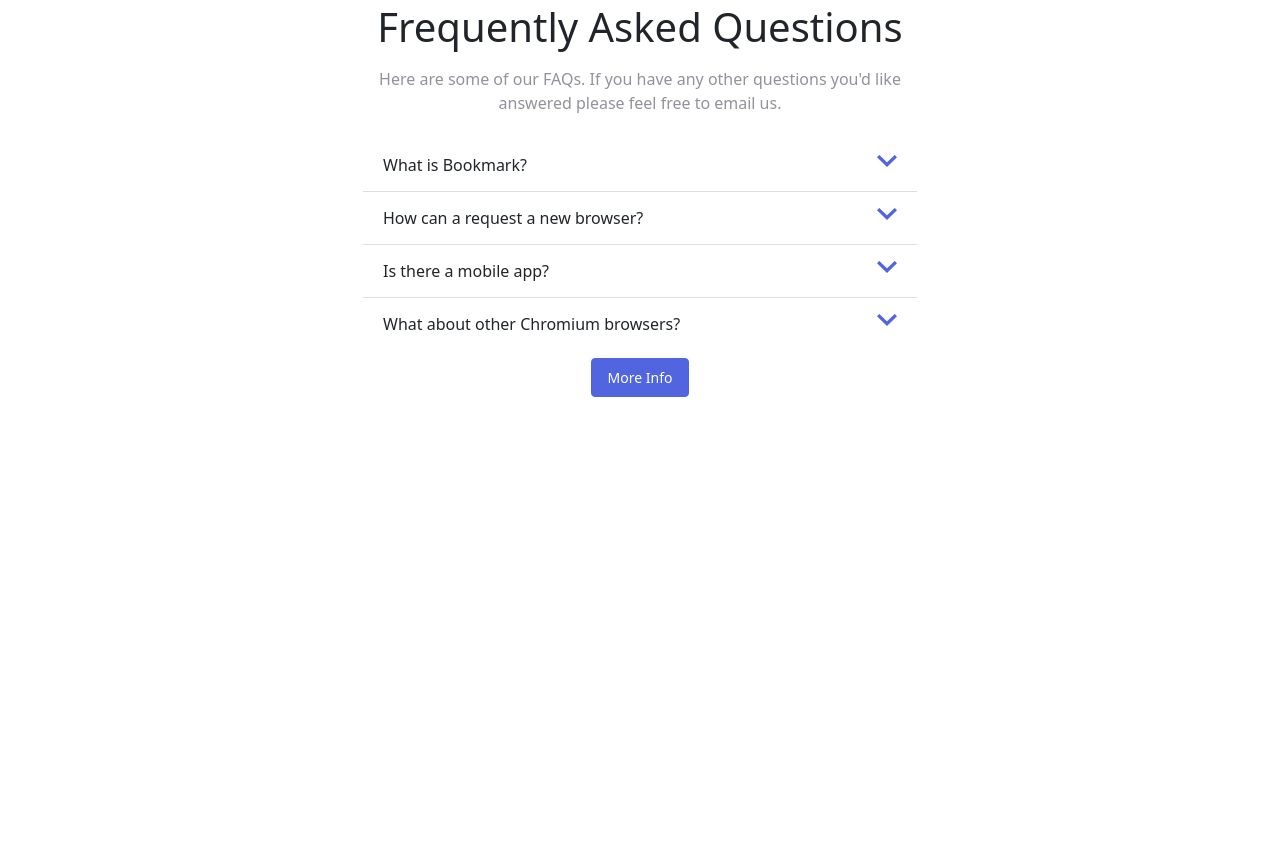
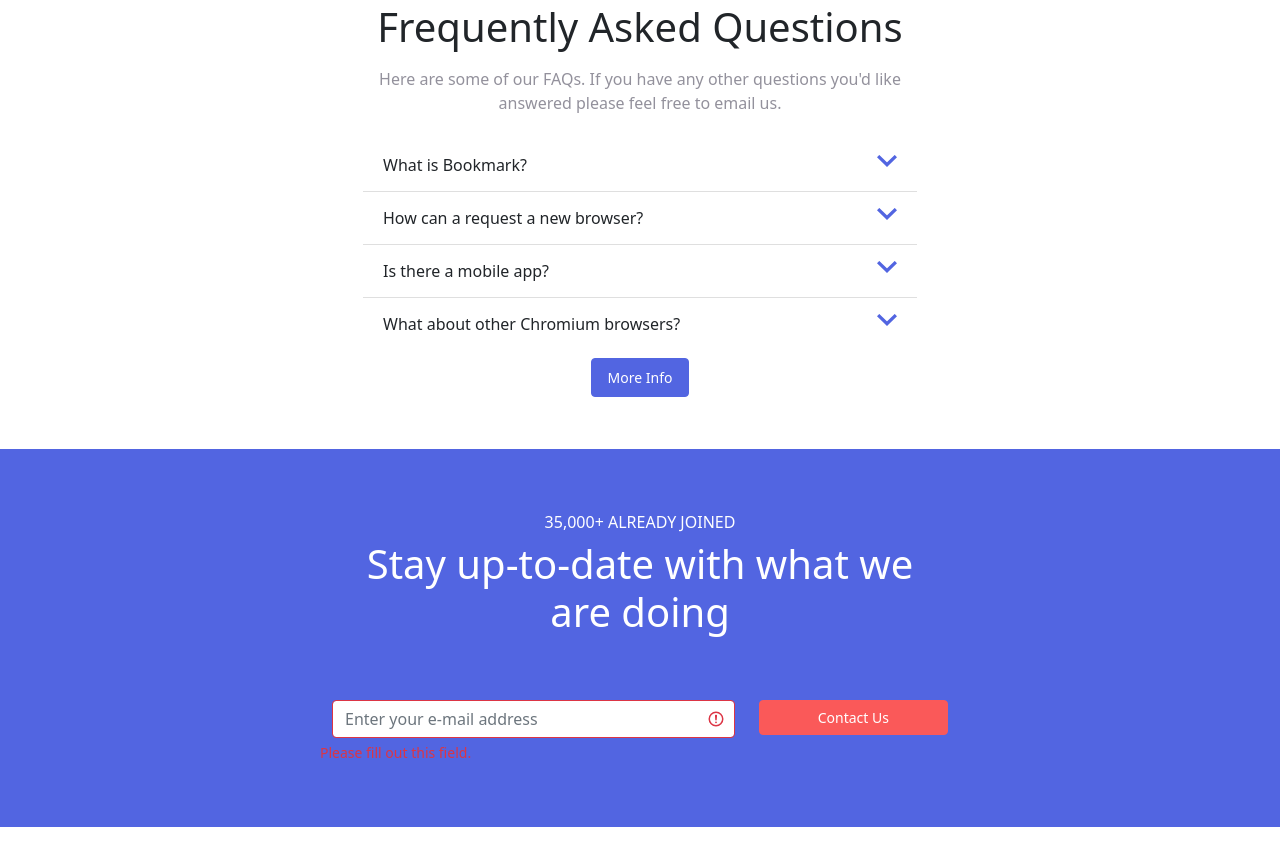
Before and after one commit to mireiamarcet/it-academy-sprint-2, a website: page nivell-1/index.html in a window 1280 px wide. Shown: the part 2163-3028 px from the top of the page. Before the commit the page ends 2612 px from the top, so only its background shows below. Drawn offline with nearby package versions, Linux system fonts and the light colour scheme.

Commit message:
Nivell 2 en procés

```diff
--- a/nivell-1/index.html
+++ b/nivell-1/index.html
@@ -4,7 +4,7 @@
     <meta http-equiv="X-UA-Compatible" content="IE=edge">
     <meta name="viewport" content="width=device-width, initial-scale=1.0">
     <link href="css/main.min.css" rel="stylesheet">
-    <title>Nivell 1</title>
+    <title>Nivell 2</title>
 </head>
 <body>
     <!-- navbar -->
@@ -257,6 +257,30 @@
     </section>
 
     <!-- bottom -->
+    <section id="bottom">
+        <div class="container-fluid bg-primary text-white my-5 py-5">
+            <div class="row justify-content-center align-items-center mt-3">
+                <div class="col-10 col-sm-6 text-center">
+                    <h6>35,000+ ALREADY JOINED</h6>
+                    <h1>Stay up-to-date with what we are doing</h1>
+                </div>
+            </div>
+            <div class="row justify-content-center align-items-center mt-5">
+                <div class="col-10 col-sm-6 mt-2 mt-sm-1">
+                    <form class="row justify-content-center was-validated">
+                        <div class="col-md-8 mt-md-1">
+                            <input type="email" class="form-control" id="exampleInputEmail1" aria-describedby="emailHelp" placeholder="Enter your e-mail address" required>
+                            <div class="row invalid-feedback">Please fill out this field.</div>
+                        </div>
+                        <div class="col-md-4 mt-3 mt-md-1">
+                            <button type="submit" class="btn btn-secondary w-100 text-white"><small>Contact Us</small></button>
+                        </div>
+                    </form>
+                </div>
+            </div>
+        </div>
+    </section>
+
 
     <script src="https://ajax.googleapis.com/ajax/libs/jquery/1.11.0/jquery.min.js"></script>
     <script src="node_modules/bootstrap/dist/js/bootstrap.min.js"></script>
```
Also changed, not shown: nivell-1/sass/main.scss (+0 -9 lines), 1 other file.
